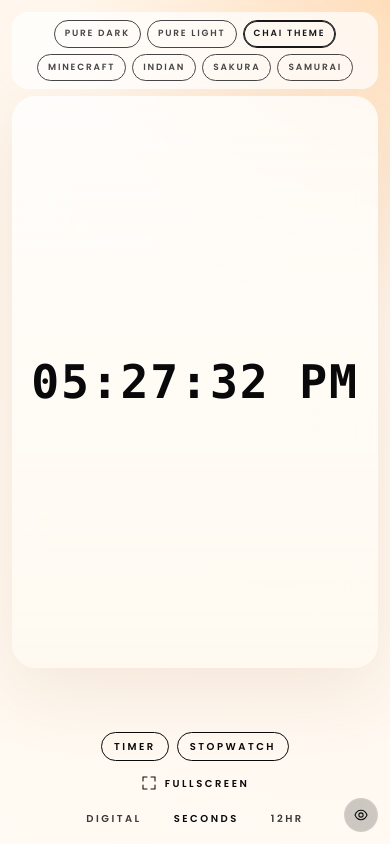
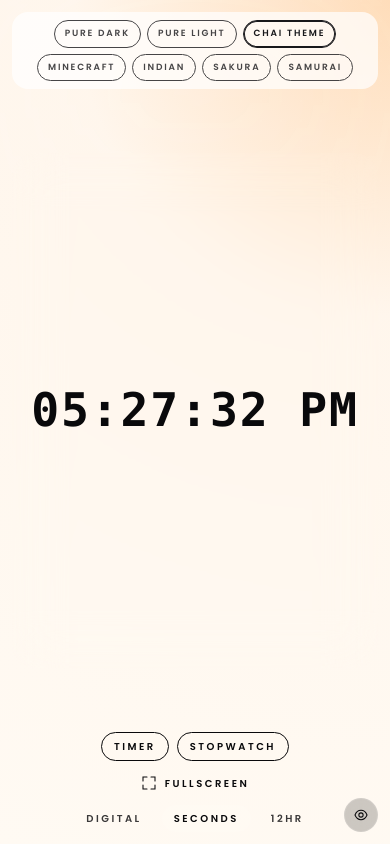
Before and after one commit to harshcsrivastava/react-101-projects, a React (Vite) app in the folder clock/: page / in a window 390 px wide. Built offline with nearby package versions, Linux system fonts and the light colour scheme.

Commit message:
Refactor layout styles in ClockApplicationShell and update theme preset for stageClass

```diff
--- a/clock/src/components/ClockApplicationShell.tsx
+++ b/clock/src/components/ClockApplicationShell.tsx
@@ -453,7 +453,7 @@ export default function ClockApplicationShell({
 
       <div className="relative z-10 flex h-full w-full flex-col">
         {!controlsHidden ? (
-          <header className="absolute left-0 right-0 top-0 z-20 px-3 pt-3 sm:px-4 lg:px-6 lg:pt-4">
+          <header className="z-20 px-3 pt-3 sm:px-4 lg:px-6 lg:pt-4">
             <div
               className={cx(
                 'mx-auto flex w-fit max-w-[calc(100vw-1.5rem)] items-center justify-center rounded-[1rem] px-3 py-2 sm:px-4 sm:py-3',
@@ -477,7 +477,7 @@ export default function ClockApplicationShell({
         <main
           className={cx(
             'relative flex min-h-0 flex-1 items-center justify-center overflow-hidden px-3 sm:px-4 lg:px-6',
-            controlsHidden ? 'pt-0 pb-0' : 'pb-[11rem] pt-[6rem] sm:pb-[8rem]'
+            controlsHidden ? 'pt-0 pb-0' : 'pb-[4rem] pt-[4rem]'
           )}
         >
           {currentMode === 'clock' ? (
@@ -506,7 +506,7 @@ export default function ClockApplicationShell({
         </main>
 
         {!isFullscreen ? (
-          <div className="pointer-events-none absolute inset-x-0 bottom-0 z-20 px-3 pb-[calc(env(safe-area-inset-bottom)+0.75rem)] sm:px-4 lg:px-6 lg:pb-[calc(env(safe-area-inset-bottom)+1rem)]">
+          <div className="pointer-events-none relative inset-x-0 bottom-0 z-20 px-3 pb-[calc(env(safe-area-inset-bottom)+0.75rem)] sm:px-4 lg:px-6 lg:pb-[calc(env(safe-area-inset-bottom)+1rem)]">
             <div className="flex w-full flex-col gap-2 sm:flex-row sm:items-end sm:justify-between sm:gap-3">
               {!controlsHidden ? (
                 <div className="pointer-events-auto flex flex-wrap items-center justify-center gap-2 rounded-full bg-transparent px-0 py-0 sm:justify-start">
--- a/clock/src/themePresets.ts
+++ b/clock/src/themePresets.ts
@@ -64,7 +64,7 @@ export const themePresets: Record<ThemeKey, ThemePreset> = {
     shellClass:
       'bg-[radial-gradient(circle_at_top_right,_rgba(255,219,182,0.94),_rgba(255,246,236,0.98)_34%,_#fffaf3_100%)] text-zinc-950',
     stageClass:
-      'rounded-[1.5rem] bg-[linear-gradient(180deg,_rgba(255,255,255,0.76),_rgba(255,249,240,0.9))] shadow-[0_24px_70px_rgba(168,103,58,0.12)] backdrop-blur-xl',
+      'rounded-[1.5rem] backdrop-blur-xl',
     panelClass: 'rounded-[1.25rem] border border-amber-900/8 bg-white/72',
     chromeClass: 'border-amber-900/10 bg-white/72 text-zinc-900',
     chipClass: 'border-amber-900/14 bg-white/80 text-zinc-700',
```
